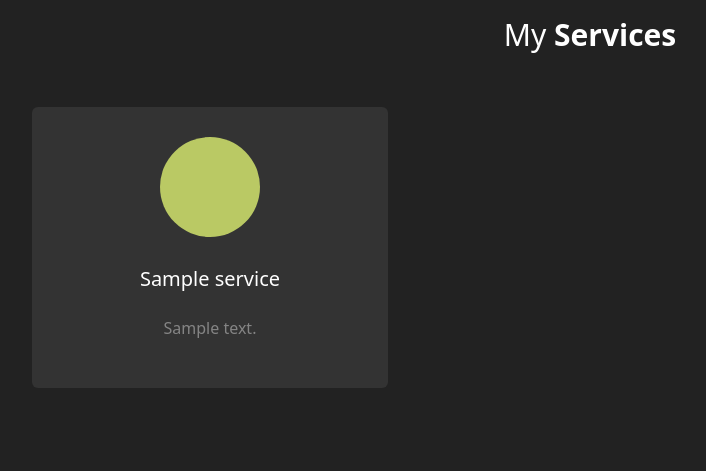
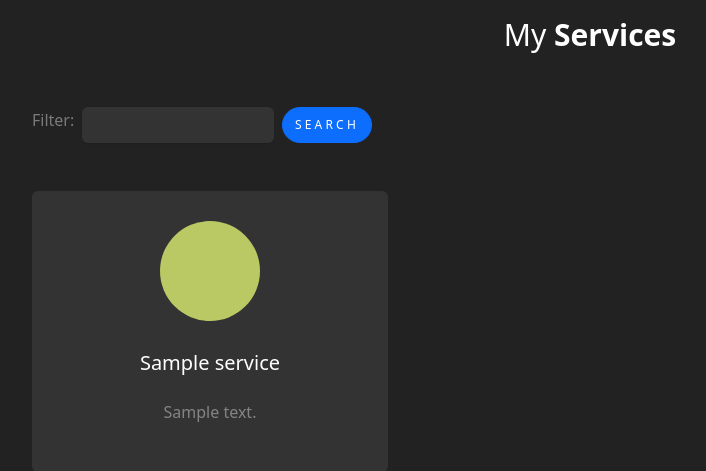
Before and after one commit to amardeep-soni/DjangoLearning, a Django app: page /services/ in a window 1280 px wide. Shown: the part 83-554 px from the top of the page, without its empty margins (50-756 px from the left). Run offline with Django 5.2, Linux system fonts and the light colour scheme; tables that the repository leaves empty hold one stand-in row (values such as "Sample post"); some libraries are stand-ins or nearby versions.

Commit message:
filter service with get request using django model filter

```diff
--- a/portfolio/views.py
+++ b/portfolio/views.py
@@ -23,8 +23,15 @@ def AboutPage(request):
 
 def ServicePage(request):
     serviceDatas = Service.objects.all()
+    filterText = ""
+    if request.method == "GET":
+        st = request.GET.get('filter')
+        if st != None:
+          filterText = st
+          serviceDatas = Service.objects.filter(service_title = st)
     data = {
         "serviceDatas": serviceDatas,
+        "filterText": filterText
     }
     return render(request, "services.html", data)
 
--- a/templates/services.html
+++ b/templates/services.html
@@ -3,6 +3,7 @@
 
 <section class="site-section pb-0" id="section-services">
   <div class="container">
+
 
     <div class="row mb-4">
       <div class="col-md-12">
@@ -11,6 +12,16 @@
         </div>
       </div>
     </div>
+
+    <form method="get" class='mb-5'>
+      <div class="form-group d-flex" style="width: 340px;">
+        <label for="name" class="me-2">Filter:</label>
+        <input type="text" class="form-control me-2" id="name" name="filter" value="{{ filterText }}">
+        <button type="submit" class="btn btn-primary">Search</button>
+      </div>
+    </form>
+
+
     <div class="row">
 
       {% for serviceData in serviceDatas %}
@@ -23,7 +34,10 @@
           <p>{{serviceData.service_description | safe}}</p>
         </div>
       </div>
+      {% empty %}
+      <h3 class='text-white text-center'>No services found.</p>
       {% endfor %}
+
 
 
       <!-- <div class="col-md-6 col-lg-4 text-center mb-5">
```
